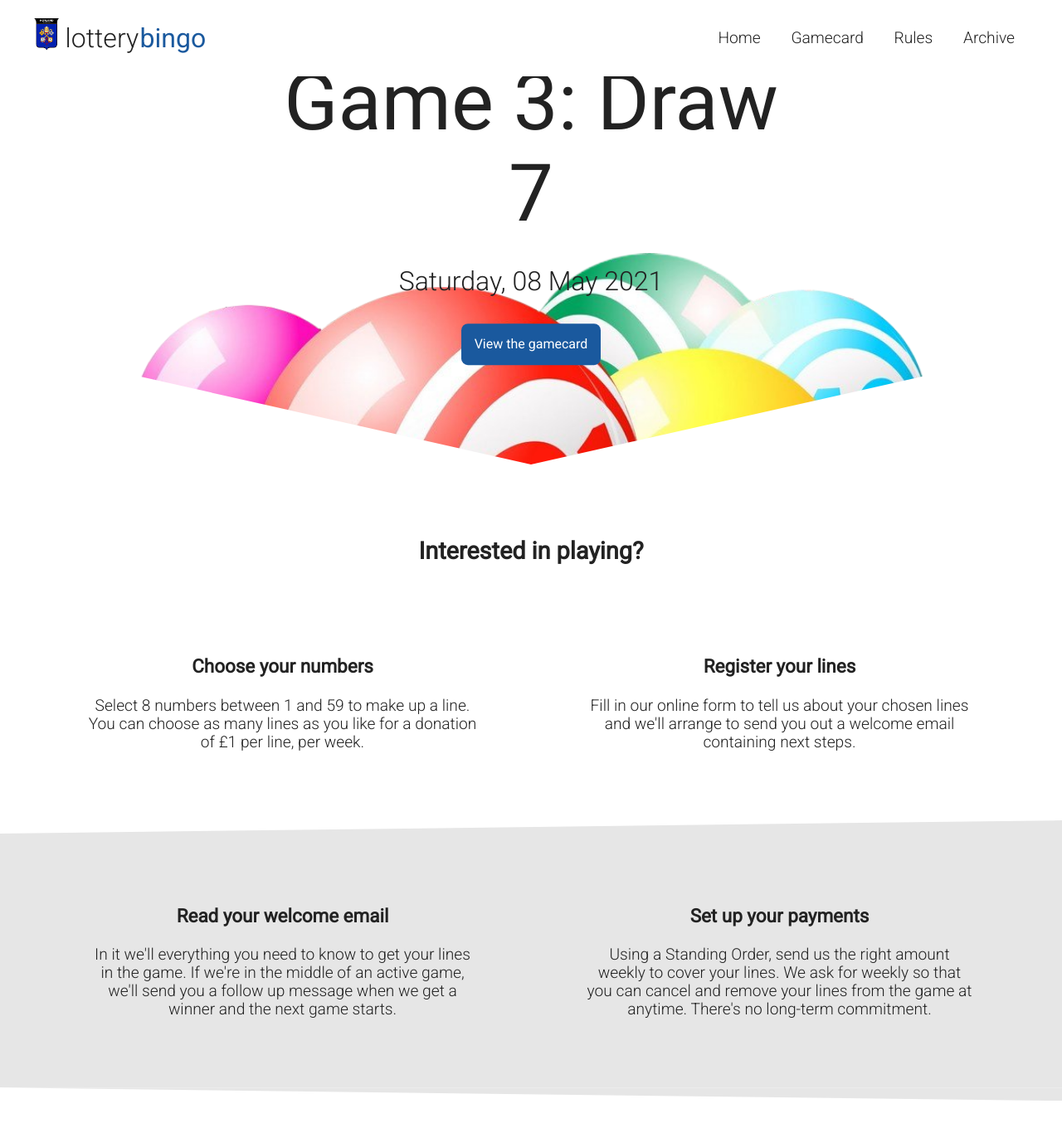
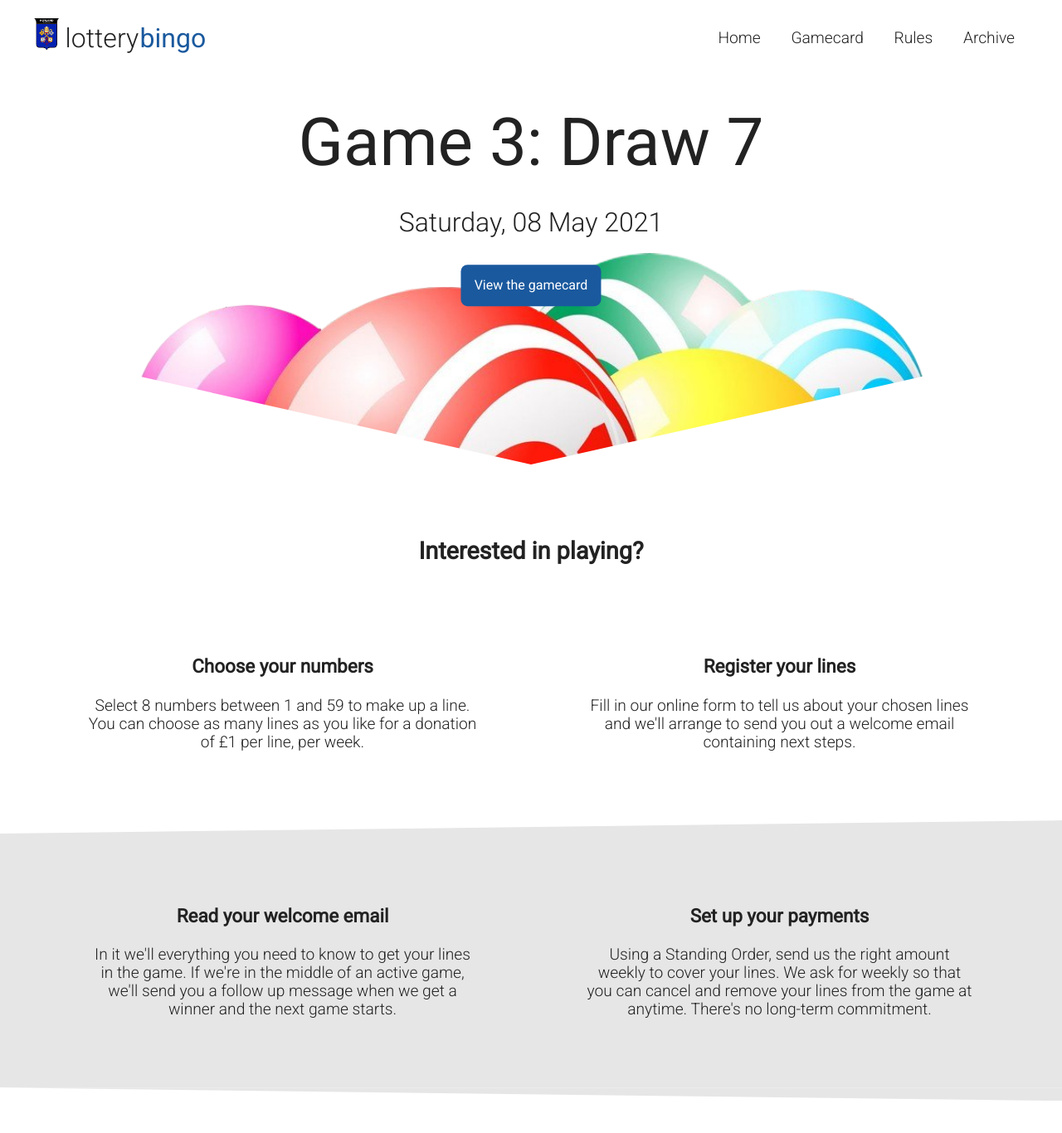
Before and after one commit to PixelBoxed/hoylandstpetersfc.github.io, a Jekyll site: the page built from index.html, in a window 1280 px wide and 1400 px high. Shown: the top 1366 px of the window at 83% size. Built offline with Jekyll 4.4.1, drawn with Linux system fonts in a browser that asks for light colours.

Commit message:
Resolved hero text too large issue

```diff
--- a/_sass/_hero.scss
+++ b/_sass/_hero.scss
@@ -66,6 +66,6 @@
     }
 
     .hero-heading {
-        font-size: 6rem;
+        font-size: 5rem;
     }
 }
```
